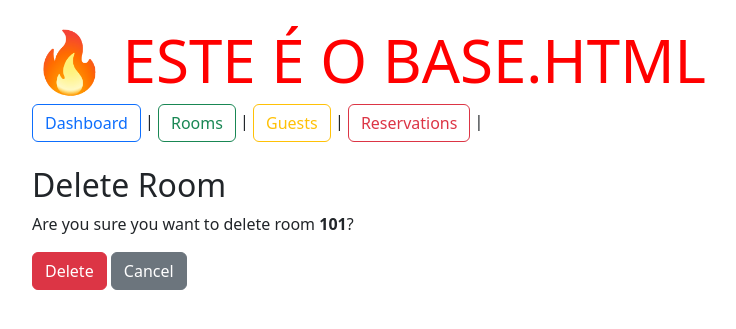
After one commit to warmlingjasper-cpu/hotel-manager, a Django app: page /rooms/1/delete/ in a window 1280 px wide. The commit adds this page. Shown: the top 329 px of the page, without its empty margins (50-786 px from the left). Run offline with Django 5.2, Linux system fonts and the light colour scheme; data comes from the database, SQL or seed files in the repository.

Commit message:
Complete room CRUD with delete functionality

```diff
--- /dev/null
+++ b/rooms/templates/rooms/room_confirm_delete.html
@@ -0,0 +1,28 @@
+{% extends "base.html" %}
+
+{% block title %}
+Delete Room
+{% endblock %}
+
+{% block content %}
+
+<h2>Delete Room</h2>
+
+<p>
+    Are you sure you want to delete room
+    <strong>{{ room.number }}</strong>?
+</p>
+
+<form method="post">
+    {% csrf_token %}
+
+    <button type="submit" class="btn btn-danger">
+        Delete
+    </button>
+
+    <a href="{% url 'room_list' %}" class="btn btn-secondary">
+        Cancel
+    </a>
+</form>
+
+{% endblock %}
--- a/rooms/templates/rooms/room_list.html
+++ b/rooms/templates/rooms/room_list.html
@@ -42,6 +42,12 @@ Rooms
             class="btn btn-warning btn-sm">
             Edit
             </a>
+
+            <a href="{% url 'room_delete' room.id %}"
+            class="btn btn-danger btn-sm">
+            Delete
+            </a>
+
         </td>
        </tr>
 
--- a/rooms/urls.py
+++ b/rooms/urls.py
@@ -5,4 +5,5 @@ urlpatterns = [
     path("", views.room_list, name="room_list"),
     path("new/", views.room_create, name="room_create"),
     path("<int:pk>/edit/", views.room_update, name='room_update'),
+    path("<int:pk>/delete/", views.room_delete, name='room_delete'),
 ]
--- a/rooms/views.py
+++ b/rooms/views.py
@@ -52,5 +52,19 @@ def room_update(request, pk):
         {
             "form": form
         }
+    )
 
+def room_delete(request, pk):
+    room = get_object_or_404(Room, pk=pk)
+
+    if request.method == "POST":
+        room.delete()
+        return redirect("room_list")
+
+    return render(
+        request,
+        "rooms/room_confirm_delete.html",
+        {
+            "room": room
+        }
     )
```
